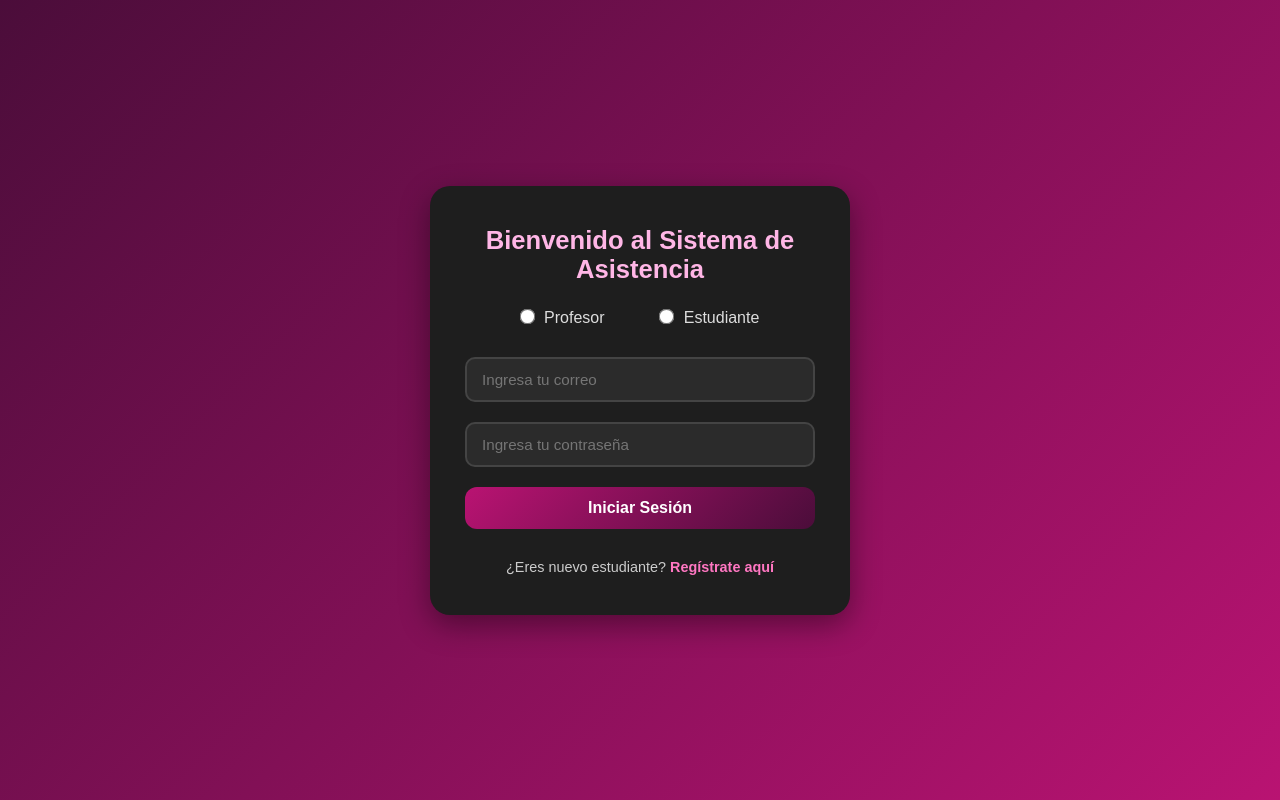
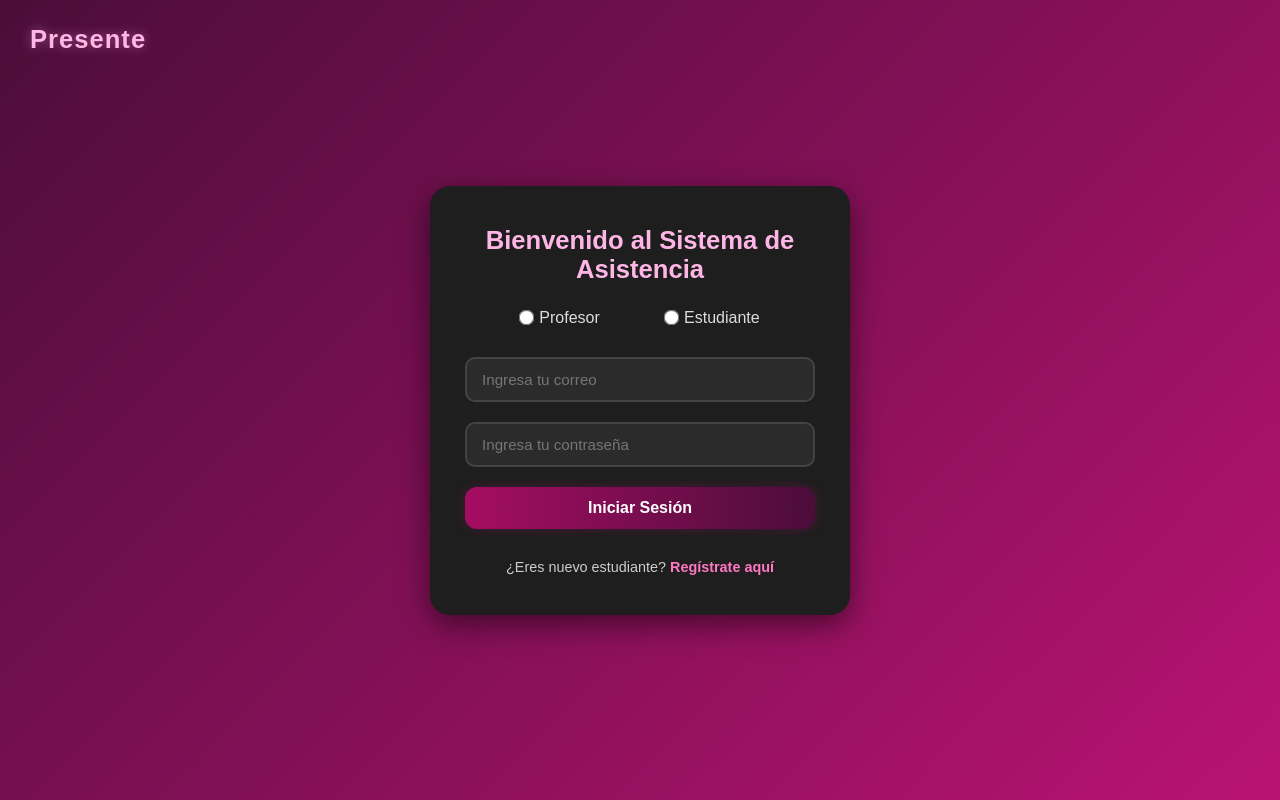
Before and after one commit to HIJN-bot/asistencia, a PHP site: page / in a window 1280 px wide. Run offline with PHP 8.4, Linux system fonts and the light colour scheme.

Commit message:
Add title text and enhance styling in index.php
Added a title text 'Presente' to the attendance system interface and improved the styling for better visibility.

```diff
--- a/QR-Code-Based-Attendance-System/QR-ATS-main/index.php
+++ b/QR-Code-Based-Attendance-System/QR-ATS-main/index.php
@@ -21,24 +21,39 @@
       justify-content: center;
       align-items: center;
       color: #eee;
+      position: relative;
+      overflow: hidden;
     }
 
+    /* ======== Texto “Presente” ======== */
+    .titulo-presente {
+      position: absolute;
+      top: 25px;
+      left: 30px;
+      font-size: 1.6rem;
+      font-weight: 700;
+      color: #ffb6e6;
+      text-shadow: 0 0 12px rgba(255, 182, 230, 0.4);
+      letter-spacing: 1px;
+    }
+
+    /* ======== Caja Principal ======== */
     main {
       width: 95%;
       max-width: 420px;
       background: #1e1e1e;
       border-radius: 20px;
-      box-shadow: 0 10px 30px rgba(0, 0, 0, 0.4);
+      box-shadow: 0 10px 30px rgba(0, 0, 0, 0.5);
       padding: 40px 35px;
       display: flex;
       flex-direction: column;
       align-items: center;
-      transition: 0.3s ease;
+      transition: all 0.3s ease;
     }
 
     main:hover {
       transform: translateY(-4px);
-      box-shadow: 0 12px 35px rgba(185, 19, 114, 0.3);
+      box-shadow: 0 12px 35px rgba(185, 19, 114, 0.35);
     }
 
     h2 {
@@ -56,11 +71,13 @@
       gap: 20px;
     }
 
+    /* ======== Rol ======== */
     .role {
       display: flex;
       justify-content: space-evenly;
       align-items: center;
       margin-bottom: 10px;
+      gap: 10px;
     }
 
     .role label {
@@ -68,18 +85,26 @@
       font-weight: 500;
       cursor: pointer;
       transition: color 0.2s;
+      display: flex;
+      align-items: center;
+    }
+
+    .role input[type="radio"] {
+      accent-color: #ff77c2;
+      transform: scale(1.2);
+      margin-right: 6px;
+      transition: 0.3s;
+    }
+
+    .role input[type="radio"]:checked {
+      filter: drop-shadow(0 0 5px #ff77c2);
     }
 
     .role label:hover {
       color: #ff77c2;
     }
 
-    .role input[type="radio"] {
-      accent-color: #ff77c2;
-      transform: scale(1.2);
-      margin-right: 6px;
-    }
-
+    /* ======== Inputs ======== */
     .input_area {
       position: relative;
     }
@@ -101,8 +126,9 @@
       box-shadow: 0 0 8px rgba(255, 119, 194, 0.4);
     }
 
+    /* ======== Botón ======== */
     .button_submit {
-      background: linear-gradient(135deg, #b91372, #4b0d3a);
+      background: linear-gradient(90deg, #a50d62, #4b0d3a);
       color: white;
       font-size: 1rem;
       font-weight: 600;
@@ -111,13 +137,16 @@
       border-radius: 12px;
       cursor: pointer;
       transition: all 0.3s;
+      box-shadow: 0 0 12px rgba(165, 13, 98, 0.3);
     }
 
     .button_submit:hover {
-      background: linear-gradient(135deg, #4b0d3a, #b91372);
-      transform: scale(1.03);
+      background: linear-gradient(90deg, #4b0d3a, #a50d62);
+      transform: scale(1.05);
+      box-shadow: 0 0 16px rgba(185, 19, 114, 0.5);
     }
 
+    /* ======== Mensaje ======== */
     .msg {
       text-align: center;
       font-size: 0.9rem;
@@ -144,10 +173,16 @@
       h2 {
         font-size: 1.4rem;
       }
+      .titulo-presente {
+        font-size: 1.3rem;
+        left: 20px;
+      }
     }
   </style>
 </head>
 <body>
+  <span class="titulo-presente">Presente</span>
+
   <main>
     <h2>Bienvenido al Sistema de Asistencia</h2>
 
@@ -167,7 +202,9 @@
 
       <button class="button_submit">Iniciar Sesión</button>
 
-      <div class="msg">¿Eres nuevo estudiante? <a href="register.php">Regístrate aquí</a></div>
+      <div class="msg">
+        ¿Eres nuevo estudiante? <a href="register.php">Regístrate aquí</a>
+      </div>
     </form>
   </main>
 
```
